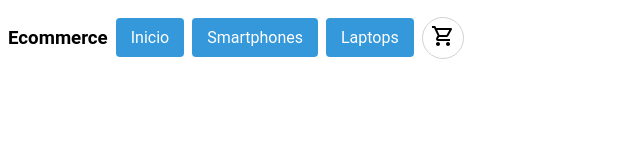
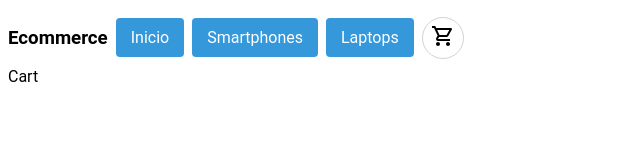
Before and after one commit to js-urquiza/reactEcommerce, a React (Vite) app in the folder ecommerce/: page /cart in a window 1280 px wide. Shown: the top 160 px of the page, without its empty margins (0-640 px from the left). Built offline with nearby package versions, Linux system fonts and the light colour scheme.

Commit message:
[Cart] Creo página carrito

```diff
--- a/ecommerce/src/App.jsx
+++ b/ecommerce/src/App.jsx
@@ -1,12 +1,13 @@
 import { useState } from 'react'
+import { BrowserRouter, Route, Routes } from 'react-router-dom'
 import './App.css'
 import Navbar from './components/organisms/Navbar/Navbar'
 import ItemListContainer from './components/organisms/ItemListContainer/ItemListContainer'
 import ItemDetailContainer from "./components/organisms/ItemDetailContainer/ItemDetailContainer";
-import { BrowserRouter, Route, Routes } from 'react-router-dom'
+import Cart from './components/pages/Cart/Cart';
 
 // Contexts
-import { CartContext, CartContextProvider } from './context/CartContext';
+import { CartContextProvider } from './context/CartContext';
 
 function App() {
   const [count, setCount] = useState(0)
@@ -20,6 +21,7 @@ function App() {
             <Route path='/' element={<ItemListContainer greeting={'Bienvenidos'} />} />
             <Route path='/category/:category' element={<ItemListContainer greeting={'Bienvenidos'} />} />
             <Route path='/item/:id' element={<ItemDetailContainer />} />
+            <Route path='/cart' element={<Cart />} />
           </Routes>
         </BrowserRouter>
       </CartContextProvider>
--- /dev/null
+++ b/ecommerce/src/components/pages/Cart/Cart.jsx
@@ -0,0 +1,10 @@
+import React from 'react'
+import './Cart.css'
+
+const Cart = () => {
+  return (
+    <div>Cart</div>
+  )
+}
+
+export default Cart
```
Also changed, not shown: ecommerce/src/components/pages/Cart/Cart.css (added).
